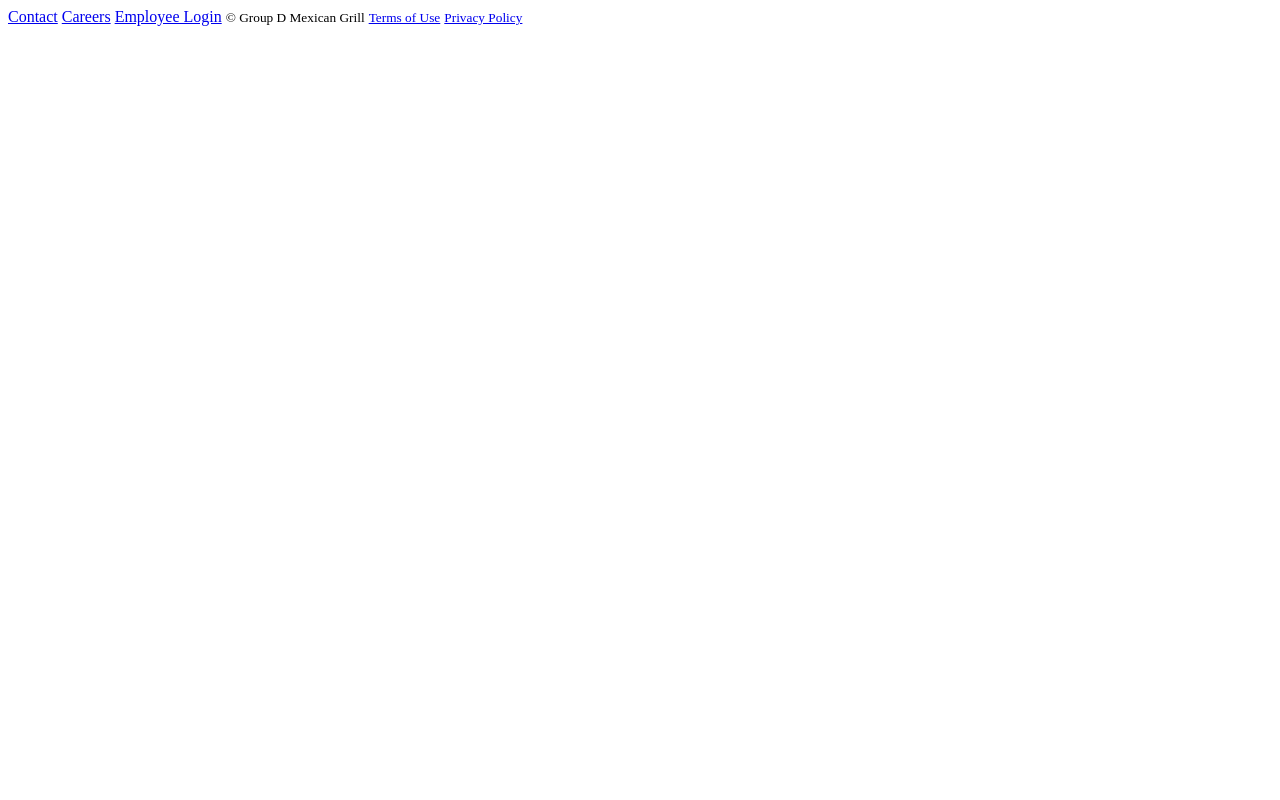
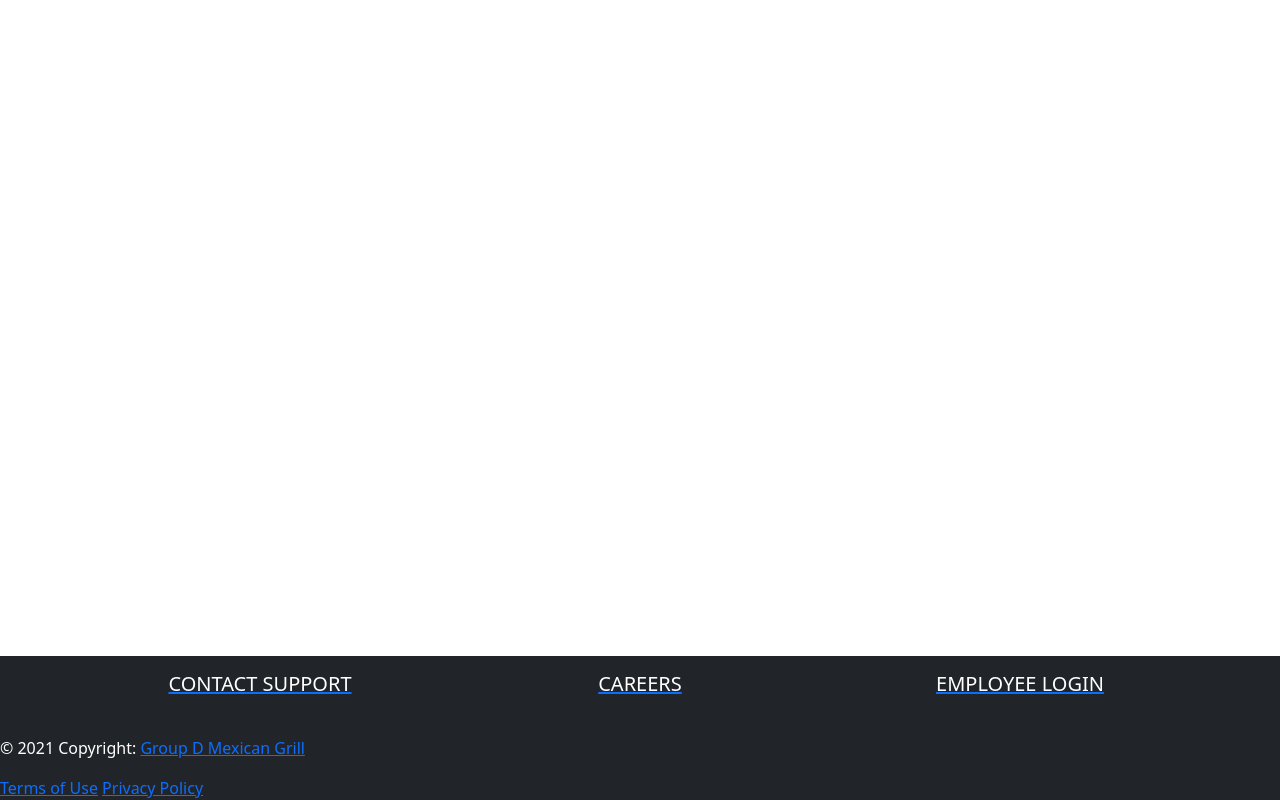
Before and after one commit to randallwarners/acsg-545-restaurant, a website: page views/partials/footer.html in a window 1280 px wide. Drawn offline with nearby package versions, Linux system fonts and the light colour scheme.

Commit message:
header/footer with bootstrap start

```diff
--- a/views/partials/footer.html
+++ b/views/partials/footer.html
@@ -1,4 +1,6 @@
-<footer>
+<link href="https://cdn.jsdelivr.net/npm/bootstrap@5.0.0-beta2/dist/css/bootstrap.min.css" rel="stylesheet" integrity="sha384-BmbxuPwQa2lc/FVzBcNJ7UAyJxM6wuqIj61tLrc4wSX0szH/Ev+nYRRuWlolflfl" crossorigin="anonymous">
+
+<!--<footer class="page-footer font-small bg-primary fixed-bottom">
   <a href="/contact">Contact</a>
   <a href="/careers">Careers</a>
   <a href="/manage/login">Employee Login</a>
@@ -7,4 +9,45 @@
   <small><a href="/privacy">Privacy Policy</a></small>
 </footer>
 </body>
-</html>
+</html>-->
+
+
+<footer class="page-footer font-small bg-dark fixed-bottom">
+
+  <div class="container text-center text-md-left">
+
+    <div class="row">
+
+      <div class="col-md-3 mx-auto">
+
+        <a href="#"><h5 class="font-weight-bold mt-3 mb-4 text-white">CONTACT SUPPORT</h5></a>
+
+      </div>
+
+      <hr class="clearfix w-100 d-md-none">
+
+      <div class="col-md-3 mx-auto">
+
+        <a href="#"><h5 class="font-weight-bold mt-3 mb-4 text-white">CAREERS</h5></a>
+
+      </div>
+
+      <hr class="clearfix w-100 d-md-none">
+
+      <div class="col-md-3 mx-auto">
+
+        <a href="#"><h5 class="font-weight-bold mt-3 mb-4 text-white">EMPLOYEE LOGIN</h5></a>
+
+      </div>
+    </div>
+  </div>
+
+  <div class="footer-copyright text-right py-3 text-white">© 2021 Copyright:
+    <a href="#">Group D Mexican Grill</a>
+  </div>
+
+  <div>
+  <a href="#">Terms of Use</a>
+    <a href="#">Privacy Policy</a>
+  </div>
+</footer>
```
Also changed, not shown: views/partials/header.html (+24 -1 lines).
